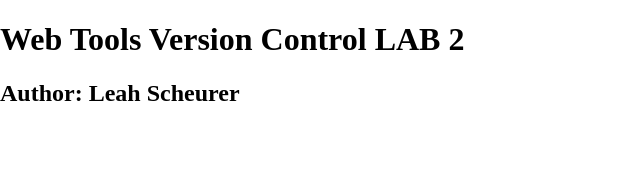
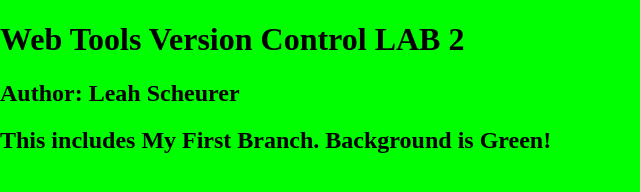
Before and after one commit to scheul13/wtvclab3scheurer, a plain HTML site: page index.html in a window 1280 px wide. Shown: the whole page, without its empty margins (0-640 px from the left). Drawn offline with nearby package versions, Linux system fonts and the light colour scheme.

Commit message:
On bggreen branch changed color to green
used a lime green shade as background

```diff
--- a/_css/main.css
+++ b/_css/main.css
@@ -8,6 +8,7 @@ html {
   -webkit-text-size-adjust: 100%;
 }
 html, body  {
+	background-color: #00FF00;
 	margin: 0;
 }
 /* Correct `block` display not defined in IE 8/9.*/
--- a/index.html
+++ b/index.html
@@ -16,6 +16,7 @@
     <header>
 	<h1>Web Tools Version Control LAB 2</h1>
 	<h2>Author: Leah Scheurer</h2>
+	<h2>This includes My First Branch.  Background is Green!</h2>
     </header>
     <nav id="pageNav">
     </nav>
```
